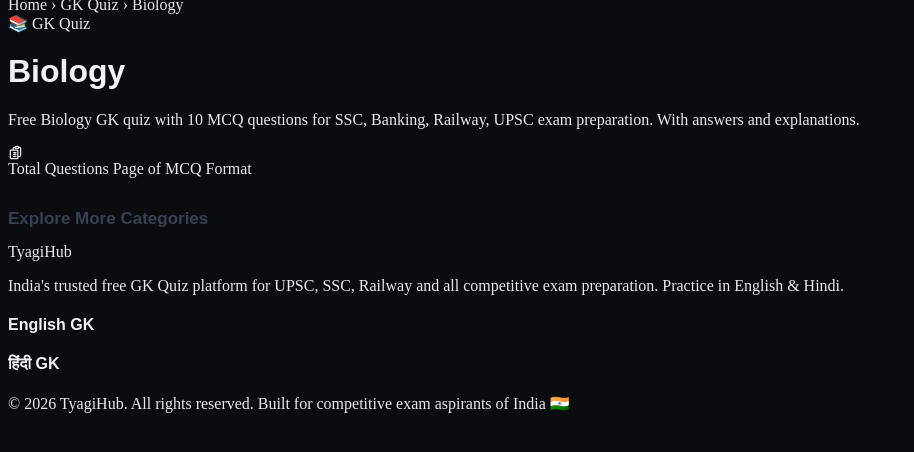
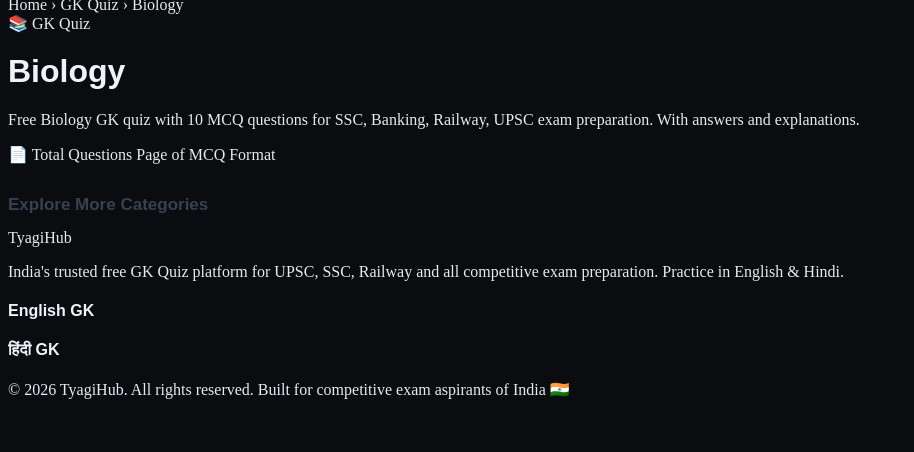
Before and after one commit to HimanshuTyagiJi/TyagiHub, a Jekyll site: the page built from gk-quiz/biology/index.html, in a window 1280 px wide, cut to the strip 202-654 px from the top of the page. Shown: the whole strip, without its empty margins (0-914 px from the left). Built offline with Jekyll 4.4.1, drawn with Linux system fonts in a browser that asks for light colours.

Commit message:
Update quiz-player.html

```diff
--- a/_layouts/quiz-player.html
+++ b/_layouts/quiz-player.html
@@ -1,81 +1,159 @@
 ---
 layout: quiz-format
 ---
+
 <!-- Quiz Page Template — rendered by _plugins/quiz_generator.rb -->
-<!-- BREADCRUMBS -->
+
 {% include breadcrumb.html
    category_title=page.category_title
    page_num=page.page_num
    lang=page.lang %}
 
-<!-- PAGE HEADER -->
 <header class="quiz-page-header">
+
   <div class="quiz-category-badge">
     <span aria-hidden="true">📚</span>
-    {% if page.lang == 'hi' %}GK प्रश्नोत्तरी{% else %}GK Quiz{% endif %}
+    {% if page.lang == 'hi' %}
+      GK प्रश्नोत्तरी
+    {% else %}
+      GK Quiz
+    {% endif %}
   </div>
 
   <h1>
     {{ page.category_title }}
+
     {% if page.page_num > 1 %}
-      {% if page.lang == 'hi' %} — पृष्ठ {{ page.page_num }}{% else %} — Page {{ page.page_num }}{% endif %}
+      {% if page.lang == 'hi' %}
+        — पृष्ठ {{ page.page_num }}
+      {% else %}
+        — Page {{ page.page_num }}
+      {% endif %}
     {% endif %}
   </h1>
 
-  <p class="quiz-description">{{ page.description }}</p>
+  <p class="quiz-description">
+    {{ page.description }}
+  </p>
 
   <div class="quiz-meta">
+
     <span class="meta-item">
-      <svg xmlns="http://www.w3.org/2000/svg" fill="none" viewBox="0 0 24 24" stroke-width="2" stroke="currentColor" width="15" height="15">
-        <path stroke-linecap="round" stroke-linejoin="round" d="M9 12h3.75M9 15h3.75M9 18h3.75m3 .75H18a2.25 2.25 0 002.25-2.25V6.108c0-1.135-.845-2.098-1.976-2.192a48.424 48.424 0 00-1.123-.08m-5.801 0c-.065.21-.1.433-.1.664 0 .414.336.75.75.75h4.5a.75.75 0 00.75-.75 2.25 2.25 0 00-.1-.664m-5.8 0A2.251 2.251 0 0113.5 2.25H15c1.012 0 1.867.668 2.15 1.586m-5.8 0c-.376.023-.75.05-1.124.08C9.095 4.01 8.25 4.973 8.25 6.108V8.25m0 0H4.875c-.621 0-1.125.504-1.125 1.125v11.25c0 .621.504 1.125 1.125 1.125h9.75c.621 0 1.125-.504 1.125-1.125V9.375c0-.621-.504-1.125-1.125-1.125H8.25z"/>
-      </svg>
-      {% if page.lang == 'hi' %}कुल {{ page.total_questions }} प्रश्न{% else %}{{ page.total_questions }} Total Questions{% endif %}
+      📄
+      {% if page.lang == 'hi' %}
+        कुल {{ page.total_questions }} प्रश्न
+      {% else %}
+        {{ page.total_questions }} Total Questions
+      {% endif %}
     </span>
+
     <span class="meta-item">
-      {% if page.lang == 'hi' %}पृष्ठ {{ page.page_num }} / {{ page.total_pages }}{% else %}Page {{ page.page_num }} of {{ page.total_pages }}{% endif %}
+      {% if page.lang == 'hi' %}
+        पृष्ठ {{ page.page_num }} / {{ page.total_pages }}
+      {% else %}
+        Page {{ page.page_num }} of {{ page.total_pages }}
+      {% endif %}
     </span>
+
     <span class="meta-item">
-      {% if page.lang == 'hi' %}MCQ प्रारूप{% else %}MCQ Format{% endif %}
+      {% if page.lang == 'hi' %}
+        MCQ प्रारूप
+      {% else %}
+        MCQ Format
+      {% endif %}
     </span>
+
     {% if page.lang == 'hi' and page.lang_en_url %}
-    <a href="{{ page.lang_en_url | relative_url }}" class="meta-item" style="color:#1a56db;font-weight:600;margin-left:auto;" data-lang-switch="{{ page.lang_en_url }}">🇺🇸 Read in English</a>
+      <a href="{{ page.lang_en_url | relative_url }}"
+         class="meta-item"
+         style="margin-left:auto;">
+         🇺🇸 Read in English
+      </a>
     {% elsif page.lang_hi_url %}
-    <a href="{{ page.lang_hi_url | relative_url }}" class="meta-item" style="color:#1a56db;font-weight:600;margin-left:auto;" data-lang-switch="{{ page.lang_hi_url }}">🇮🇳 हिंदी में पढ़ें</a>
+      <a href="{{ page.lang_hi_url | relative_url }}"
+         class="meta-item"
+         style="margin-left:auto;">
+         🇮🇳 हिंदी में पढ़ें
+      </a>
     {% endif %}
+
   </div>
+
 </header>
 
-<!-- QUESTIONS -->
 <section aria-label="Quiz Questions">
+
   <div class="questions-list" id="questionsList">
+
     {% for q in page.questions %}
+
       {% assign abs_num = page.page_start_index | plus: forloop.index %}
-      {% include question_card.html question=q number=abs_num index=forloop.index0 %}
+
+      {% include question_card.html
+         question=q
+         number=abs_num
+         index=forloop.index0 %}
+
     {% endfor %}
+
   </div>
+
 </section>
 
-<!-- PAGINATION -->
-{% include pagination.html total_pages=page.total_pages current_page=page.page_num base_url=page.base_url lang=page.lang %}
+{% include pagination.html
+   total_pages=page.total_pages
+   current_page=page.page_num
+   base_url=page.base_url
+   lang=page.lang %}
 
-<!-- INTERNAL LINKS -->
-<aside class="related-categories" style="margin-top:32px;" aria-label="Other quiz categories">
+<aside class="related-categories"
+       style="margin-top:32px;"
+       aria-label="Other quiz categories">
+
   <h2 style="font-size:17px;margin-bottom:14px;color:#374151;">
-    {% if page.lang == 'hi' %}अन्य श्रेणियाँ{% else %}Explore More Categories{% endif %}
+
+    {% if page.lang == 'hi' %}
+      अन्य श्रेणियाँ
+    {% else %}
+      Explore More Categories
+    {% endif %}
+
   </h2>
+
   <div style="display:flex;flex-wrap:wrap;gap:10px;">
+
     {% if page.lang == 'hi' %}
-      {% for cat in site.categories.hindi %}
+
+      {% for cat in site.config.categories.hindi %}
+
         {% unless cat.id == page.category_id %}
-        <a href="{{ cat.url | relative_url }}" style="padding:8px 16px;background:#f3f4f6;border-radius:20px;font-size:13px;font-weight:600;color:#374151;text-decoration:none;">📖 {{ cat.title }}</a>
+
+          <a href="{{ cat.url | relative_url }}"
+             style="padding:8px 16px;background:#f3f4f6;border-radius:20px;font-size:13px;font-weight:600;color:#374151;text-decoration:none;">
+            📖 {{ cat.title }}
+          </a>
+
         {% endunless %}
+
       {% endfor %}
+
     {% else %}
-      {% for cat in site.categories.english %}
+
+      {% for cat in site.config.categories.english %}
+
         {% unless cat.id == page.category_id %}
-        <a href="{{ cat.url | relative_url }}" style="padding:8px 16px;background:#f3f4f6;border-radius:20px;font-size:13px;font-weight:600;color:#374151;text-decoration:none;">📖 {{ cat.title }}</a>
+
+          <a href="{{ cat.url | relative_url }}"
+             style="padding:8px 16px;background:#f3f4f6;border-radius:20px;font-size:13px;font-weight:600;color:#374151;text-decoration:none;">
+            📖 {{ cat.title }}
+          </a>
+
         {% endunless %}
+
       {% endfor %}
+
     {% endif %}
+
   </div>
+
 </aside>
```
